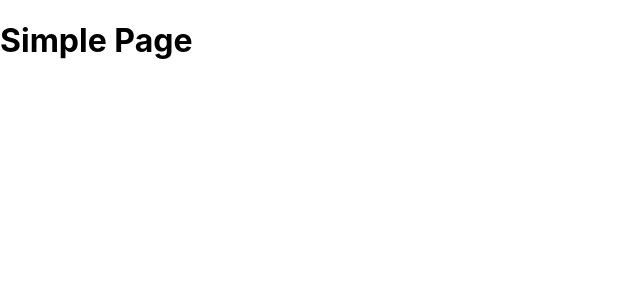
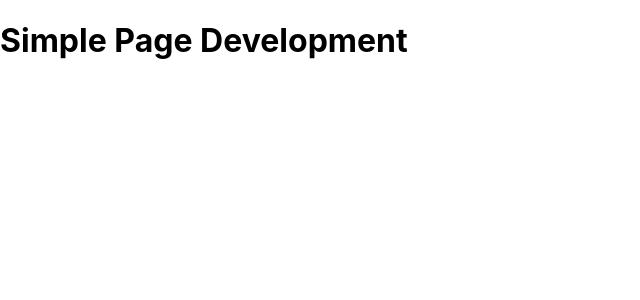
Before and after one commit to ga-wk/saga-asu-ikit, a React (Create React App) app: page / in a window 1280 px wide. Shown: the top 300 px of the page, without its empty margins (0-640 px from the left). Built offline with nearby package versions, Linux system fonts and the light colour scheme.

Commit message:
Init development branch

```diff
--- a/src/App.js
+++ b/src/App.js
@@ -3,7 +3,7 @@ import React from 'react';
 function App() {
   return (
     <div>
-      <h1>Simple Page</h1>
+      <h1>Simple Page Development</h1>
     </div>
   )
 }
```
